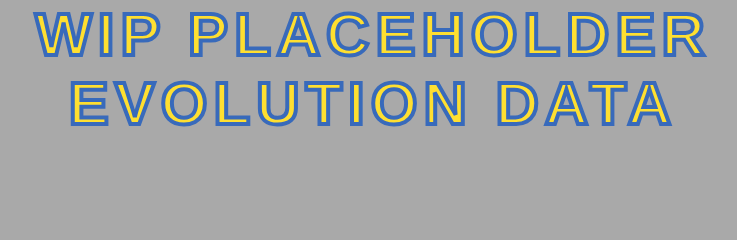
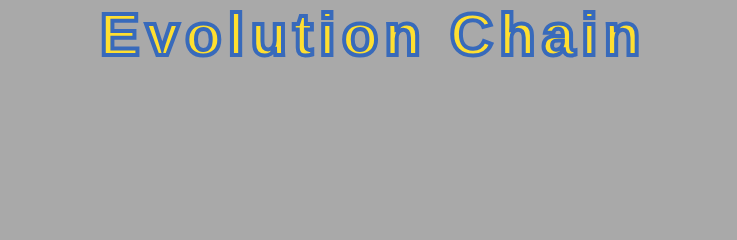
Before and after one commit to Carmen-Shannon/pokedex, a Flask app: template flask_app/templates/pokemon_info.html in a window 1280 px wide. Shown: the part 531-771 px from the top of the page, without its empty margins (267-1004 px from the left). Run offline with Flask 2, Linux system fonts and the light colour scheme; the template is opened without the code that fills it, so the values that code supplies are empty; some libraries are stand-ins or nearby versions; some web fonts are replaced.

Commit message:
added evolution chain to page

```diff
--- a/flask_app/__init__.py
+++ b/flask_app/__init__.py
@@ -1,3 +1,3 @@
 from flask import Flask
 app = Flask(__name__)
-app.secret_key = '9asdf8hga8s7gn'
+app.secret_key = '89h234uig9sdg'
--- a/flask_app/templates/pokemon_info.html
+++ b/flask_app/templates/pokemon_info.html
@@ -8,6 +8,13 @@
     <link rel="stylesheet" href="{{ url_for('static', filename='css/style.css') }}">
     <link href="http://fonts.cdnfonts.com/css/pokemon-solid" rel="stylesheet">
     <title>Pokemon Page</title>
+    <style>
+        .innercontainer {
+            background-image: none !important;
+            width: 100%;
+            justify-content: space-evenly;
+        }
+    </style>
 </head>
 <body>
     <nav class="navbar">
@@ -67,7 +74,12 @@
         <canvas id="stats"></canvas>
     </div>
     <div class="maincontainer">
-        <h2 id="evo_data">WIP PLACEHOLDER EVOLUTION DATA</h2>
+        <h2 id="evo_data">Evolution Chain</h2>
+        <div class="innercontainer">
+            {% for i in range(evolution_chain|length) %}
+                <img src="{{ evolution_chain[i] }}" alt="sprite for pokemon">
+            {% endfor %}
+        </div>
     </div>
     <script>
         let base_stats_doc = document.getElementById('stats').getContext('2d');
```
Also changed, not shown: flask_app/controllers/main.py (+8 -2 lines), flask_app/models/pokemon.py (+20 -0 lines).
